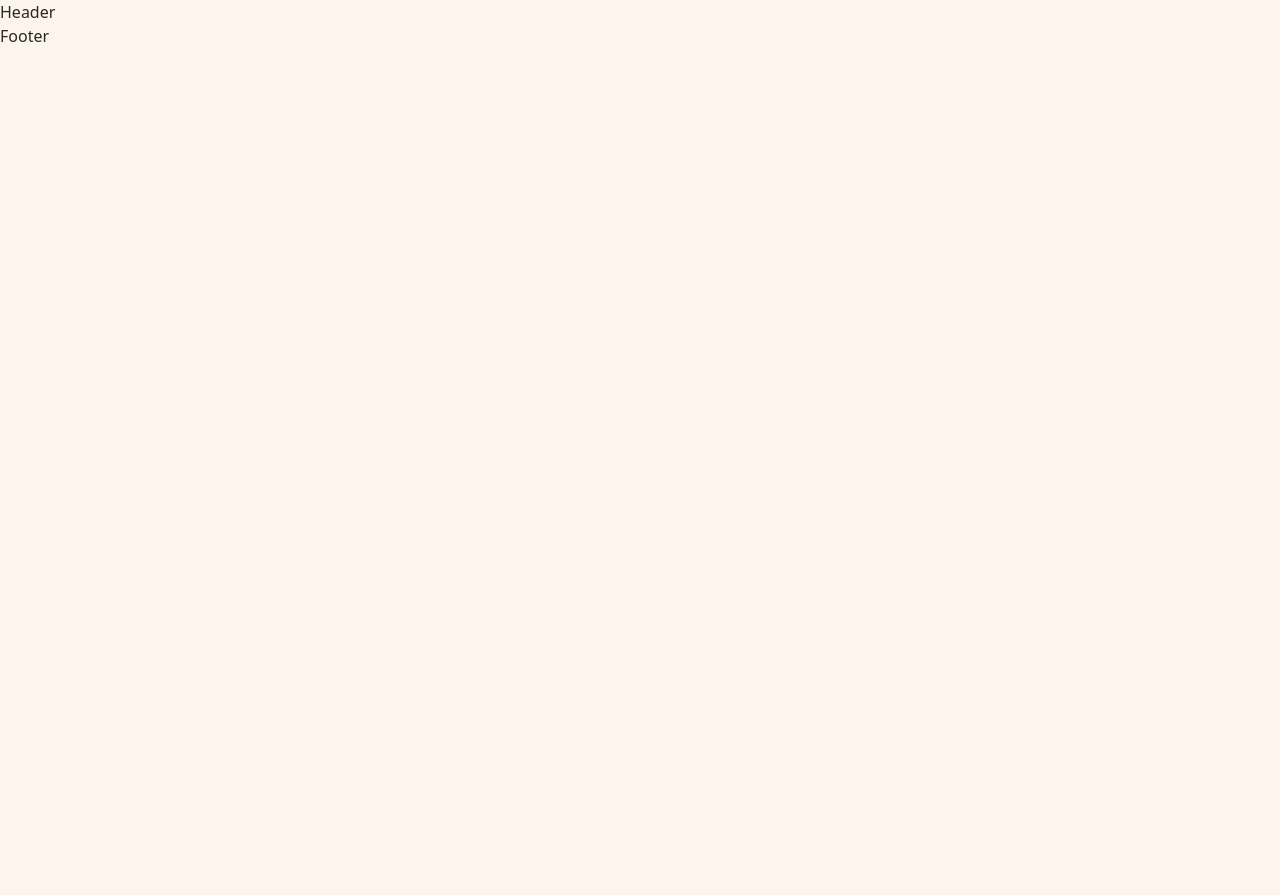
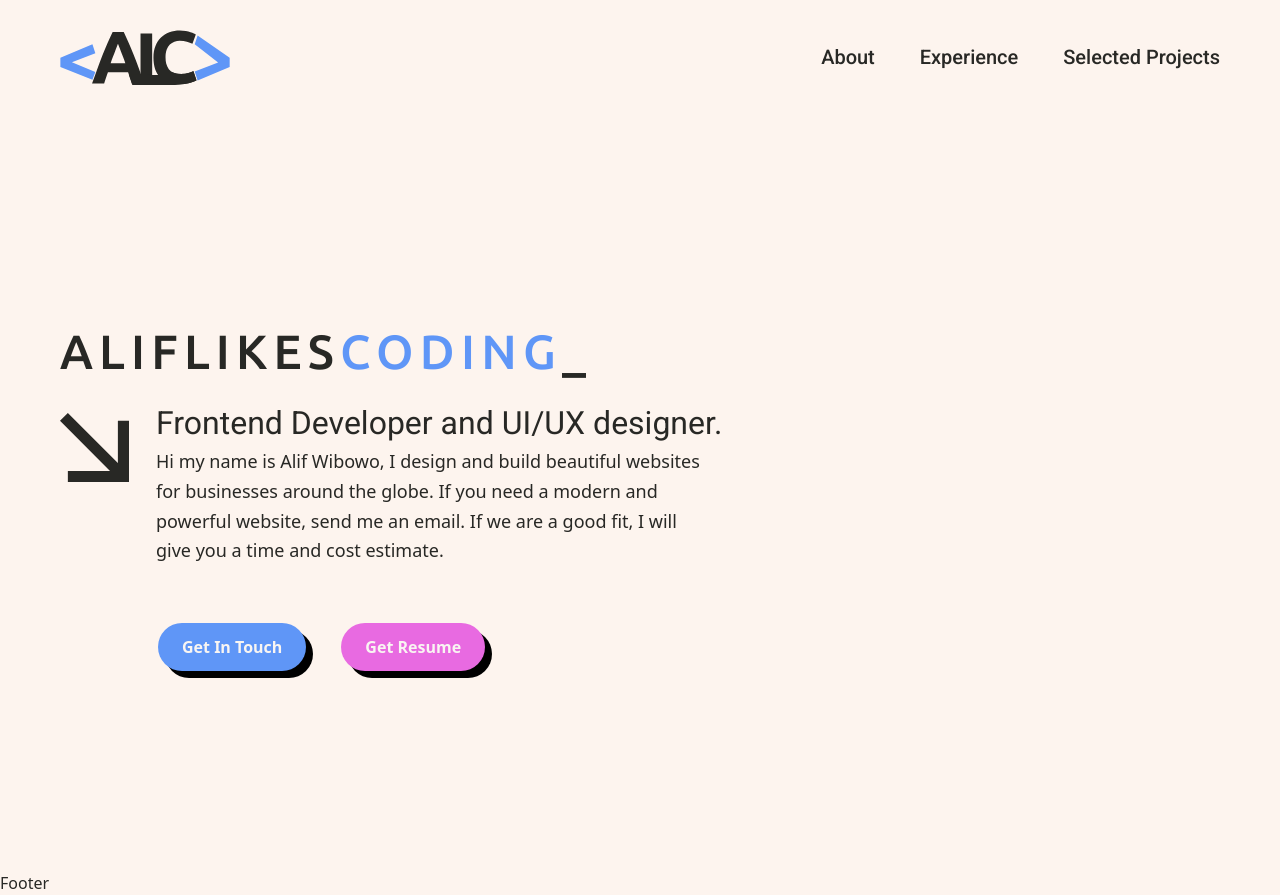
Before and after one commit to aliflikescoding/portfolio, a Next.js app: page / in a window 1280 px wide. Before the commit the page ends 800 px from the top, so only its background shows below. Built offline with nearby package versions, Linux system fonts and the light colour scheme.

Commit message:
Half finsih hero page

```diff
--- a/src/app/layout.tsx
+++ b/src/app/layout.tsx
@@ -13,7 +13,7 @@ export default function RootLayout({
 }>) {
   return (
     <html lang="en">
-      <body className="bg-customCream text-customBlack">
+      <body className="bg-customCream text-customBlack font-poppins">
         {children}
       </body>
     </html>
--- a/src/app/page.tsx
+++ b/src/app/page.tsx
@@ -1,11 +1,10 @@
 import Layout from "@/components/Layout";
+import Hero from "@/components/section/Hero";
 
 export default function Home() {
   return (
     <Layout>
-      <div>
-
-      </div>
+      <Hero />
     </Layout>
   );
 }
--- /dev/null
+++ b/src/components/NavLink.tsx
@@ -0,0 +1,16 @@
+import React from 'react'
+
+interface NavLinkProps {
+  children: React.ReactNode;
+  link: string;
+}
+
+const NavLink: React.FC<NavLinkProps> = ({children, link}) => {
+  return (
+    <a href={link} className='text-[20px] font-medium font-roboto leading-[175.7%] hover:underline'>
+      {children}
+    </a>
+  )
+}
+
+export default NavLink;
--- a/src/components/common/header.tsx
+++ b/src/components/common/header.tsx
@@ -1,9 +1,39 @@
-import React from 'react'
+import React from "react";
+import CustomContainer from "../custom/customContainer";
+import Image from "next/image";
+import Link from "next/link";
+import NavLink from "../NavLink";
 
 const Header = () => {
   return (
-    <div>Header</div>
-  )
-}
+    <section>
+      <CustomContainer>
+        <div className="py-[30px] flex justify-between items-center">
+          <Link href="">
+            <Image
+              src="/logo.svg"
+              alt="logo"
+              width="0"
+              height="0"
+              sizes="100vw"
+              className="w-[170px] h-auto"
+            />
+          </Link>
+          <div className="flex gap-[45px]">
+            <NavLink link="">
+              About
+            </NavLink>
+            <NavLink link="">
+              Experience
+            </NavLink>
+            <NavLink link="">
+              Selected Projects
+            </NavLink>
+          </div>
+        </div>
+      </CustomContainer>
+    </section>
+  );
+};
 
-export default Header
+export default Header;
--- /dev/null
+++ b/src/components/contact-button.tsx
@@ -0,0 +1,37 @@
+"use client"; // This tells Next.js it's a client-side component
+
+import React from "react";
+
+interface ButtonComponentProp {
+  type: "primary" | "secondary";
+  children?: React.ReactNode;
+}
+
+const ButtonComponent: React.FC<ButtonComponentProp> = ({type, children}) => {
+  return (
+    <button
+    className={`
+    px-6
+    py-3
+    text-customWhite
+    rounded-full
+    font-semibold
+    text-[16px]
+    shadow-[7px_7px_0_rgb(0,0,0)]
+    transition-all
+    hover:shadow-none
+    hover:translate-x-2
+    hover:translate-y-2
+    active:translate-x-2
+    active:translate-y-2
+    active:shadow-none
+    inline-block
+    capitalize
+    ${type === "primary" ? "bg-customBlue" : "bg-customPink"}
+    `}>
+      {children}
+    </button>
+  )
+}
+
+export default ButtonComponent;
--- /dev/null
+++ b/src/components/section/Hero.tsx
@@ -0,0 +1,51 @@
+import React from "react";
+import CustomContainer from "../custom/customContainer";
+import Image from "next/image";
+import ButtonComponent from "../contact-button";
+
+const Hero = () => {
+  return (
+    <section className="py-[25vh]">
+      <CustomContainer>
+        <div>
+          <div>
+            <h1 className="font-medium font-ubuntu text-[48px] tracking-[6.24px] mb-[12px]">
+              ALIFLIKES<span className="text-customBlue">CODING</span>_
+            </h1>
+          </div>
+          <div className="">
+            <div className="inline-block mb-[75px]">
+              <Image
+                src="/vectorarrow.svg"
+                alt="arrow vector"
+                width="0"
+                height="0"
+                sizes="100vw"
+                className="w-auto h-auto"
+              />
+            </div>
+            <div className="inline-block ml-[27px]">
+              <h2 className="font-medium font-roboto font-normal text-[32px] leading-[48px]">
+                Frontend Developer and UI/UX designer.
+              </h2>
+              <p className="max-w-[550px] text-[18px] leading-[165%] mb-[12px]">
+                Hi my name is Alif Wibowo, I design and build beautiful websites
+                for businesses around the globe. If you need a modern and
+                powerful website, send me an email. If we are a good fit, I will
+                give you a time and cost estimate.
+              </p>
+            </div>
+            <div className="ml-[98px] mt-[45px]">
+              <ButtonComponent type="primary">get in touch</ButtonComponent>
+              <div className="ml-[35px] inline-block">
+                <ButtonComponent type="secondary">get resume</ButtonComponent>
+              </div>
+            </div>
+          </div>
+        </div>
+      </CustomContainer>
+    </section>
+  );
+};
+
+export default Hero;
--- a/tailwind.config.ts
+++ b/tailwind.config.ts
@@ -10,7 +10,7 @@ const config: Config = {
   ],
   theme: {
     extend: {
-			fonts: {
+			fontFamily: {
 				ubuntu: ["Ubuntu", "sans-serif"],
         roboto: ["Roboto", "sans-serif"],
 			},
```
Also changed, not shown: public/logo.svg (added), public/vectorarrow.svg (added).
